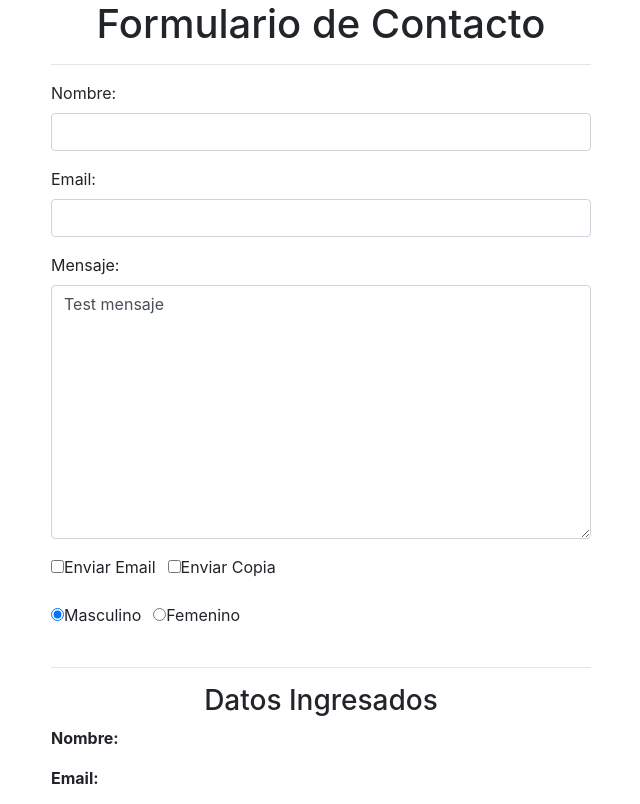
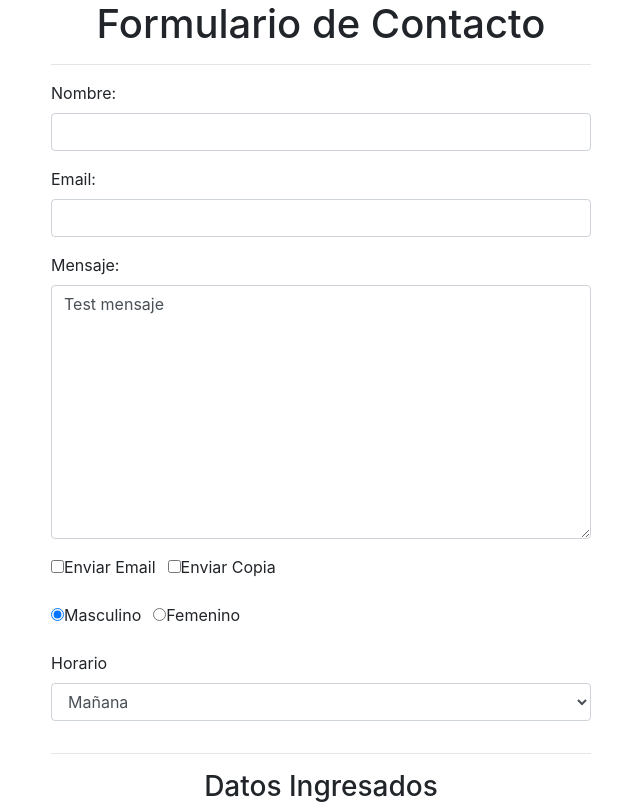
Before and after one commit to juanca84/formulario-vue, a Vue app: page / in a window 1280 px wide. Shown: the top 804 px of the page, without its empty margins (34-674 px from the left). Built offline with nearby package versions, Linux system fonts and the light colour scheme.

Commit message:
Manejo de listas desplegables - selects

```diff
--- a/src/components/Formulario.vue
+++ b/src/components/Formulario.vue
@@ -29,6 +29,12 @@
             <input type="radio" id="femenino" value="F" v-model="genero">
             <label for="femenino" class="form-check form-check-inline">Femenino</label>
           </div>
+          <div class="form-group">
+            <label for="horario">Horario</label>
+            <select id="horario" class="form-control" v-model="horario">
+              <option v-for="item in datosHorario" :value="item" :key="item" :selected="horario=='Mañana'">{{item}}</option>
+            </select>
+          </div>
         </div>
       </div>
     </form>
@@ -51,6 +57,7 @@
               </ul>
             </p>
             <p><strong>Genero:</strong> {{genero}}</p>
+            <p><strong>Horario:</strong> {{horario}}</p>
           </div>
         </div>
       </div>
@@ -69,7 +76,9 @@ export default {
       },
       mensaje: 'Test mensaje',
       opcionEmail: [],
-      genero: 'M'
+      genero: 'M',
+      datosHorario:['Mañana','Tarde','Noche'],
+      horario: 'Mañana'
     }
   }
 }
```
